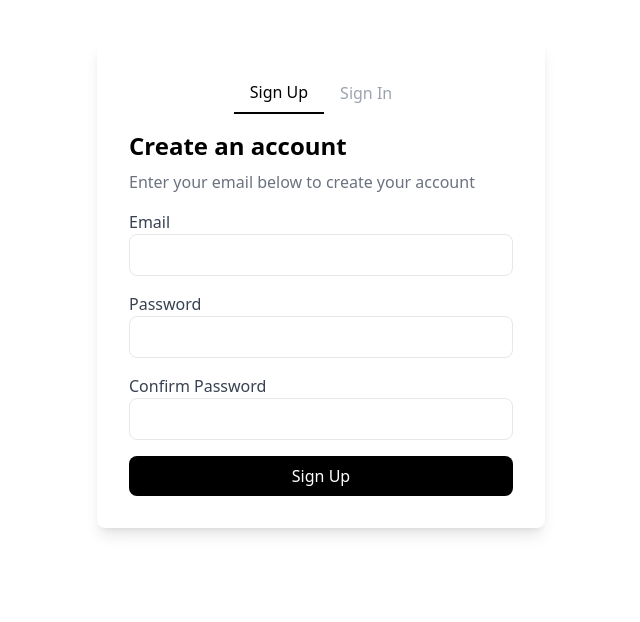
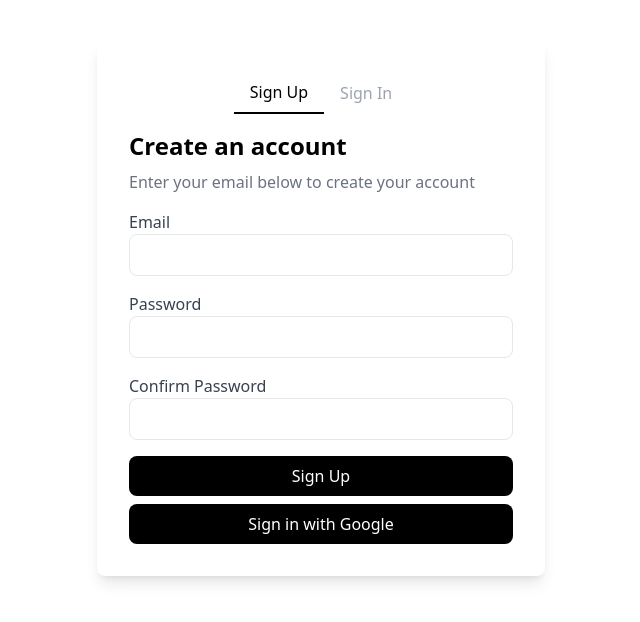
Before and after one commit to Ravi5691/newfoc, a React (Vite) app: page /Login in a window 1280 px wide. Shown: the top 622 px of the page, without its empty margins (319-959 px from the left). Built offline with nearby package versions, Linux system fonts and the light colour scheme; no server answers.

Commit message:
googleauth enable

```diff
--- a/src/components/HeaderRouts/Login.jsx
+++ b/src/components/HeaderRouts/Login.jsx
@@ -1,6 +1,8 @@
 import React, { useState } from 'react';
-import { createUserWithEmailAndPassword, signInWithEmailAndPassword } from 'firebase/auth';
-import { auth } from './firebase.config';
+import { createUserWithEmailAndPassword, signInWithEmailAndPassword } from 'firebase/auth' ;
+import { getAuth,GoogleAuthProvider , signInWithPopup } from "firebase/auth";
+import {auth , googleProvider} from '../../firebase.js';
+
 
 const Login = () => {
   const [isSignUp, setIsSignUp] = useState(true);
@@ -63,7 +65,20 @@ const Login = () => {
         }
       }
     }
-    setLoading(false);
+  };
+
+  const handleGoogleSignIn = async () => {
+    try {
+      setLoading(true);
+      const result = await signInWithPopup(auth, googleProvider);
+      console.log('User signed in with Google:', result.user);
+      alert('Successfully signed in with Google!');
+    } catch (error) {
+      console.error('Google sign-in error:', error);
+      setError(error.message);
+    } finally {
+      setLoading(false);
+    }
   };
 
   return (
@@ -138,6 +153,15 @@ const Login = () => {
         >
           {loading ? 'Loading...' : isSignUp ? 'Sign Up' : 'Sign In'}
         </button>
+
+        <button
+          type="button"
+          disabled={loading}
+          onClick={handleGoogleSignIn}
+          className="w-full bg-black text-white py-2 rounded-lg mt-2"
+        >
+          Sign in with Google
+        </button>
       </form>
     </div>
   );
--- a/src/firebase.js
+++ b/src/firebase.js
@@ -1,6 +1,7 @@
+import { initializeApp } from "firebase/app";
+import { getFirestore } from "firebase/firestore";
+import { getAuth, GoogleAuthProvider } from "firebase/auth";
 
-import { initializeApp } from "firebase/app";
-import {getFirestore} from "firebase/firestore";
 const firebaseConfig = {
     apiKey: import.meta.env.VITE_FIREBASE_API_KEY,
     authDomain: import.meta.env.VITE_FIREBASE_AUTH_DOMAIN,
@@ -8,7 +9,11 @@ const firebaseConfig = {
     storageBucket: import.meta.env.VITE_FIREBASE_STORAGE_BUCKET,
     messagingSenderId: import.meta.env.VITE_FIREBASE_MESSAGING_SENDER_ID,
     appId: import.meta.env.VITE_FIREBASE_APP_ID
-  };
+};
 
 const app = initializeApp(firebaseConfig);
 const firestore = getFirestore(app);
+const auth = getAuth(app);
+const googleProvider = new GoogleAuthProvider();
+
+export { auth, googleProvider, firestore };
--- a/src/main.jsx
+++ b/src/main.jsx
@@ -2,7 +2,6 @@ import { StrictMode } from 'react'
 import { createRoot } from 'react-dom/client'
 import './index.css'
 import App from './App.jsx'
-import Example from './example.jsx'
 
 
 createRoot(document.getElementById('root')).render(
```
